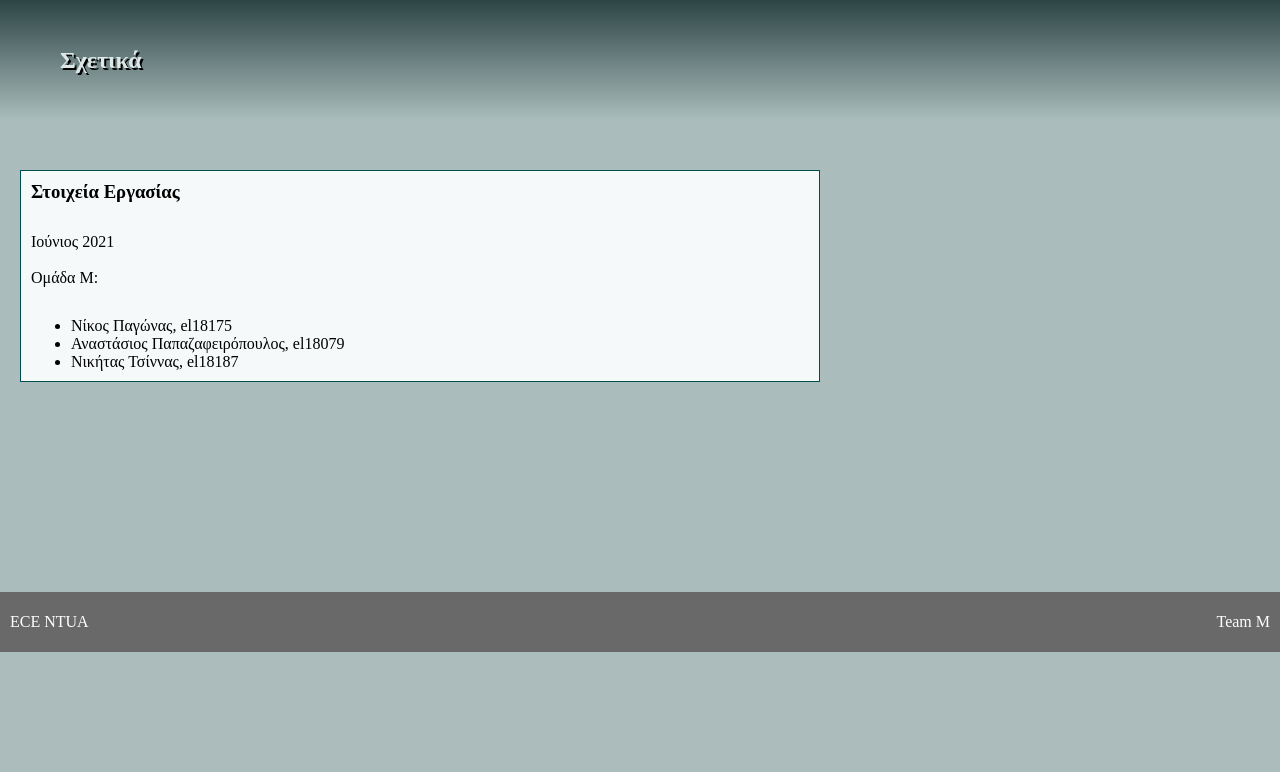
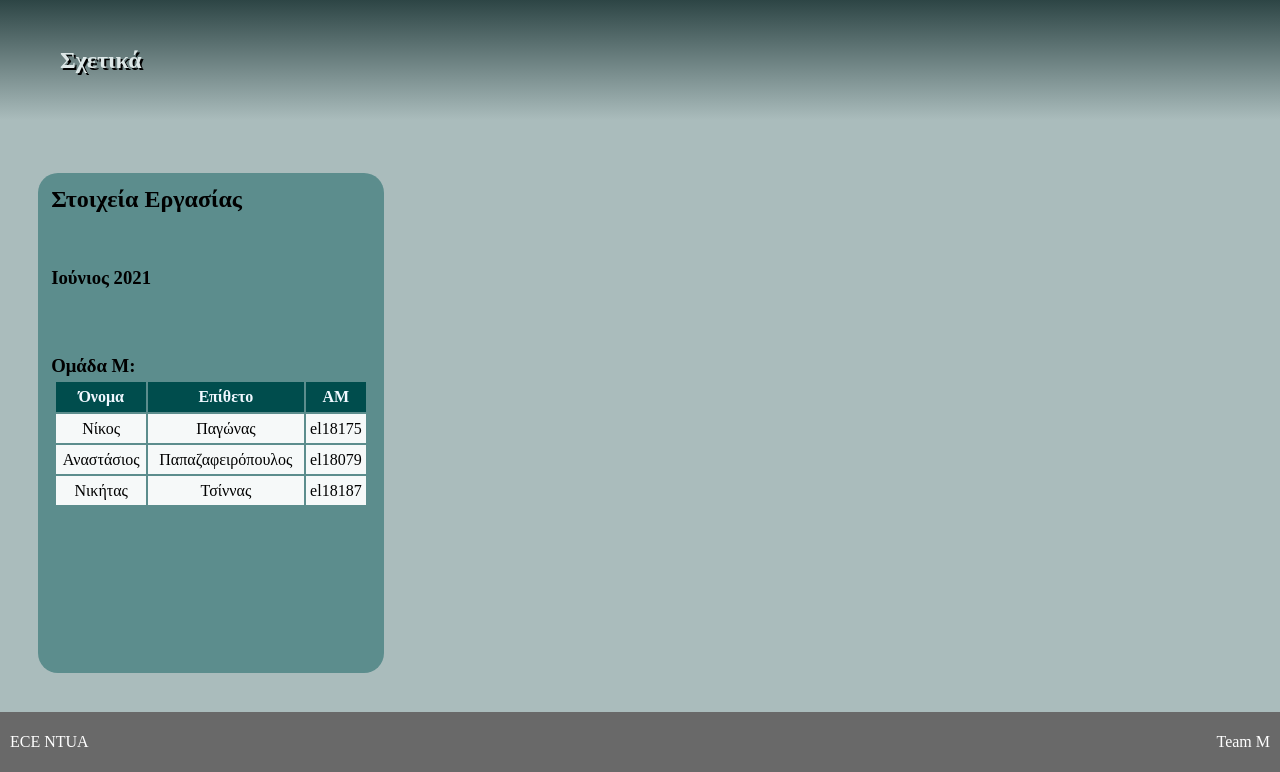
Before and after one commit to TasosPap947/databases, a PHP site: page /about.php in a window 1280 px wide. Shown: the part 148-920 px from the top of the page. Before the commit the page ends 800 px from the top, so only its background shows below. Run offline with PHP 8.4, Linux system fonts and the light colour scheme.

Commit message:
true final commit.

```diff
--- a/project/php/about.php
+++ b/project/php/about.php
@@ -7,19 +7,37 @@ include('header.php');
 </div>
 <body>
 
-  <div class="box">
-    <h3> Στοιχεία Εργασίας </h3>
-    <p>Ιούνιος 2021<br>
-    <br> Ομάδα Μ: </p>
-    <ul>
-      <li> Νίκος Παγώνας, el18175</li>
-      <li> Αναστάσιος Παπαζαφειρόπουλος, el18079</li>
-      <li> Νικήτας Τσίννας, el18187</li>
-    </ul>
-  </div>
+  <div class="stat-div">
+    <h2> Στοιχεία Εργασίας </h2><br><br><br>
+    <h3>Ιούνιος 2021<br><br><br>
+      <br> Ομάδα Μ: </h3>
+      <table class="stat-table">
+        <tr>
+          <th>Όνομα</th>
+          <th>Επίθετο</th>
+          <th>ΑΜ</th>
+        </tr>
+          <tr>
+            <td> Νίκος </td>
+            <td>Παγώνας</td>
+            <td>el18175</td>
+          </tr>
+          <tr>
+            <td> Αναστάσιος</td>
+            <td> Παπαζαφειρόπουλος</td>
+            <td> el18079</td>
+          </tr>
+          <tr>
+            <td> Νικήτας</td>
+            <td> Τσίννας</td>
+            <td>el18187</td>
+          </tr>
 
-</body>
+        </table>
+      </div>
 
-<?php
-include ("footer.php")
-?>
+    </body>
+
+    <?php
+    include ("footer.php")
+    ?>
```
